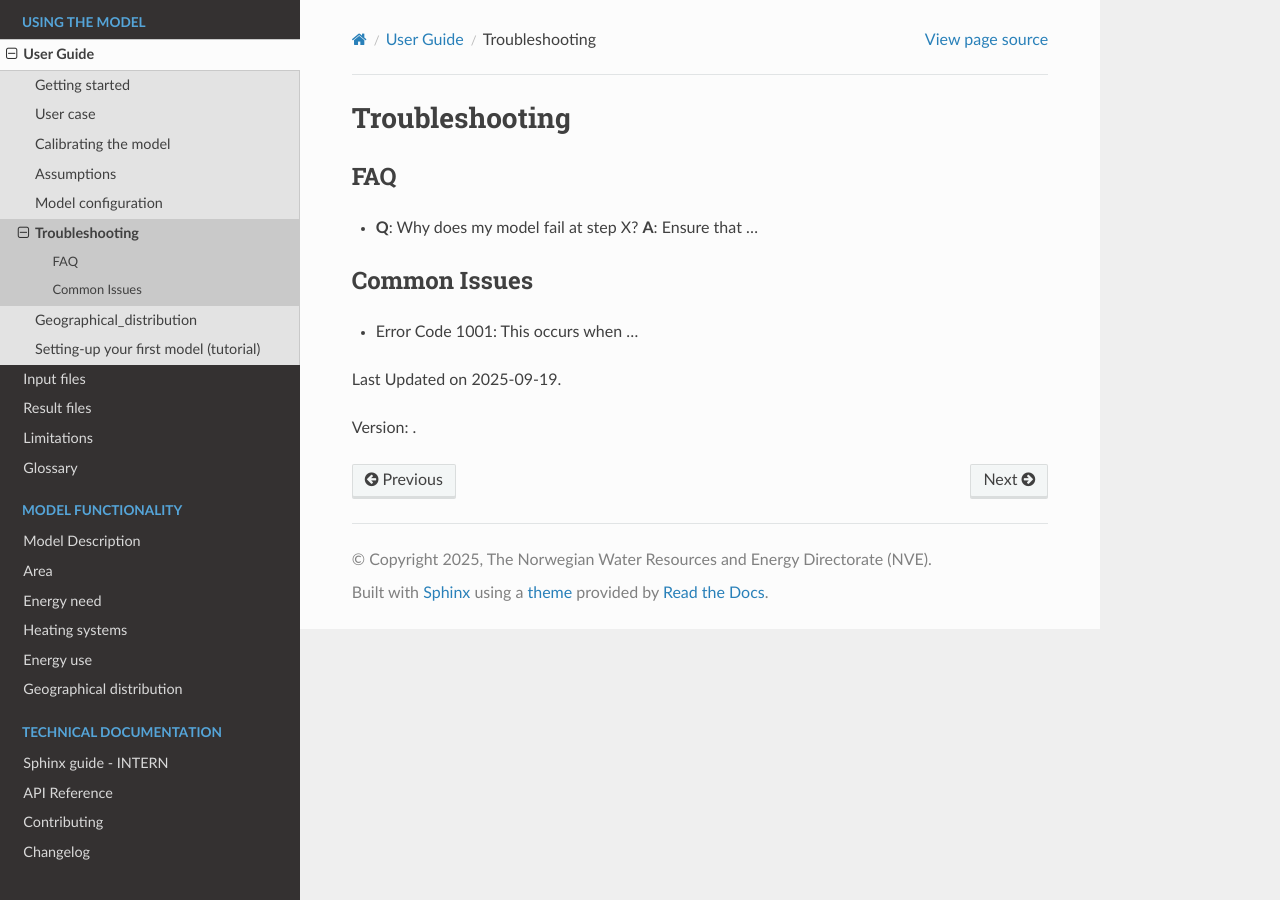
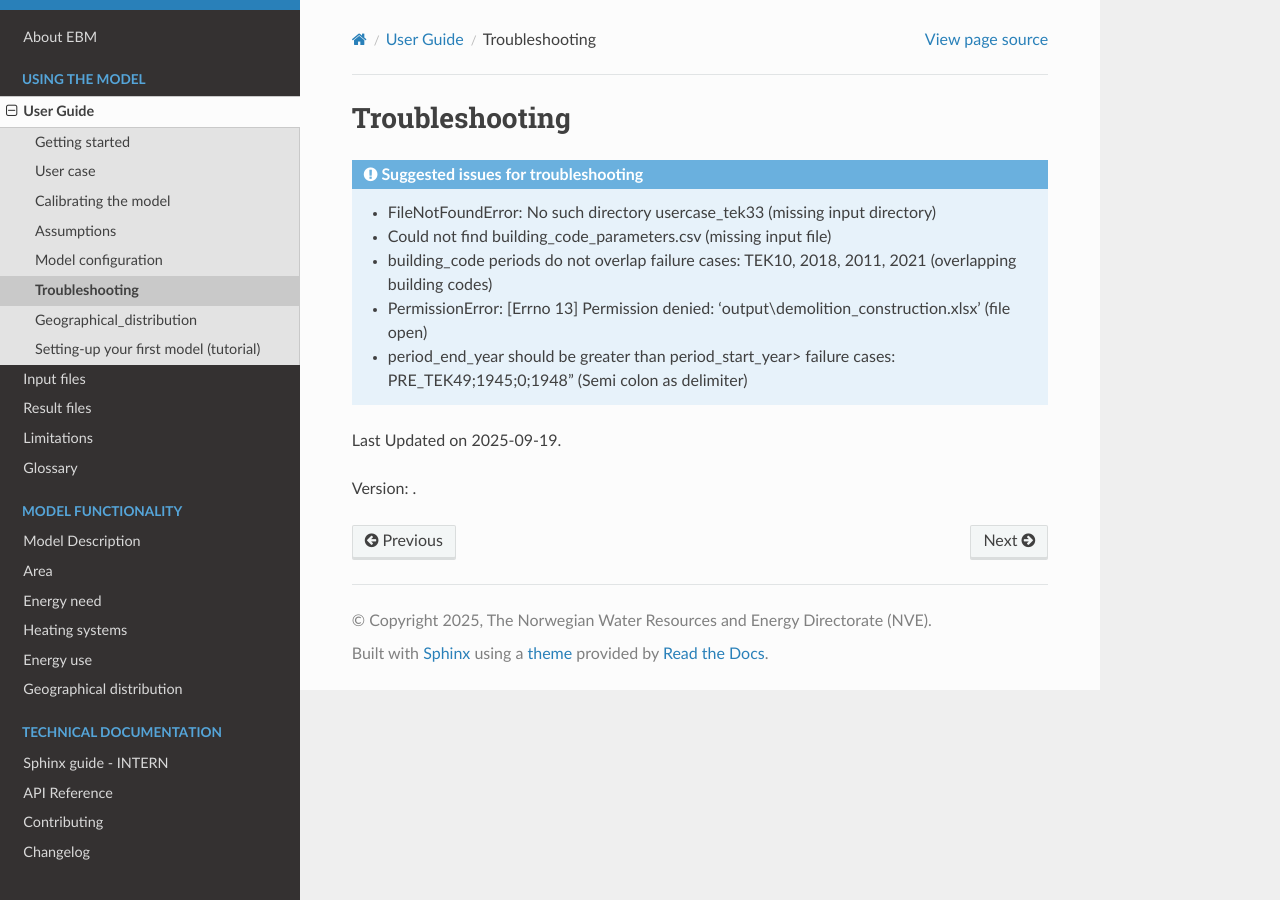
Before and after one commit to NVE/ebm, a Sphinx documentation site: the page built from docs/source/user_guide/troubleshooting.rst, in a window 1280 px wide. Built offline with Sphinx 7.4.7 and the Read the Docs theme 3.1.0, drawn with Linux system fonts in a browser that asks for light colours; the version number could not be read and is left out.

Commit message:
Move troubleshoting

```diff
--- a/docs/source/user_guide/troubleshooting.rst
+++ b/docs/source/user_guide/troubleshooting.rst
@@ -1,16 +1,15 @@
 Troubleshooting
 ===============
 
-FAQ
----
 
-- **Q**: Why does my model fail at step X?
-  **A**: Ensure that ...
+.. admonition:: Suggested issues for troubleshooting
 
-Common Issues
--------------
+    - FileNotFoundError: No such directory usercase_tek33 (missing input directory)
+    - Could not find building_code_parameters.csv (missing input file)
+    - building_code periods do not overlap failure cases: TEK10, 2018, 2011, 2021 (overlapping building codes)
+    - PermissionError: [Errno 13] Permission denied: 'output\\demolition_construction.xlsx' (file open)
+    - period_end_year should be greater than period_start_year> failure cases: PRE_TEK49;1945;0;1948" (Semi colon as delimiter)
 
-- Error Code 1001: This occurs when ...
 
 .. |date| date::
 
```
Also changed, not shown: docs/source/user_guide/user_case.rst (+0 -13 lines).
